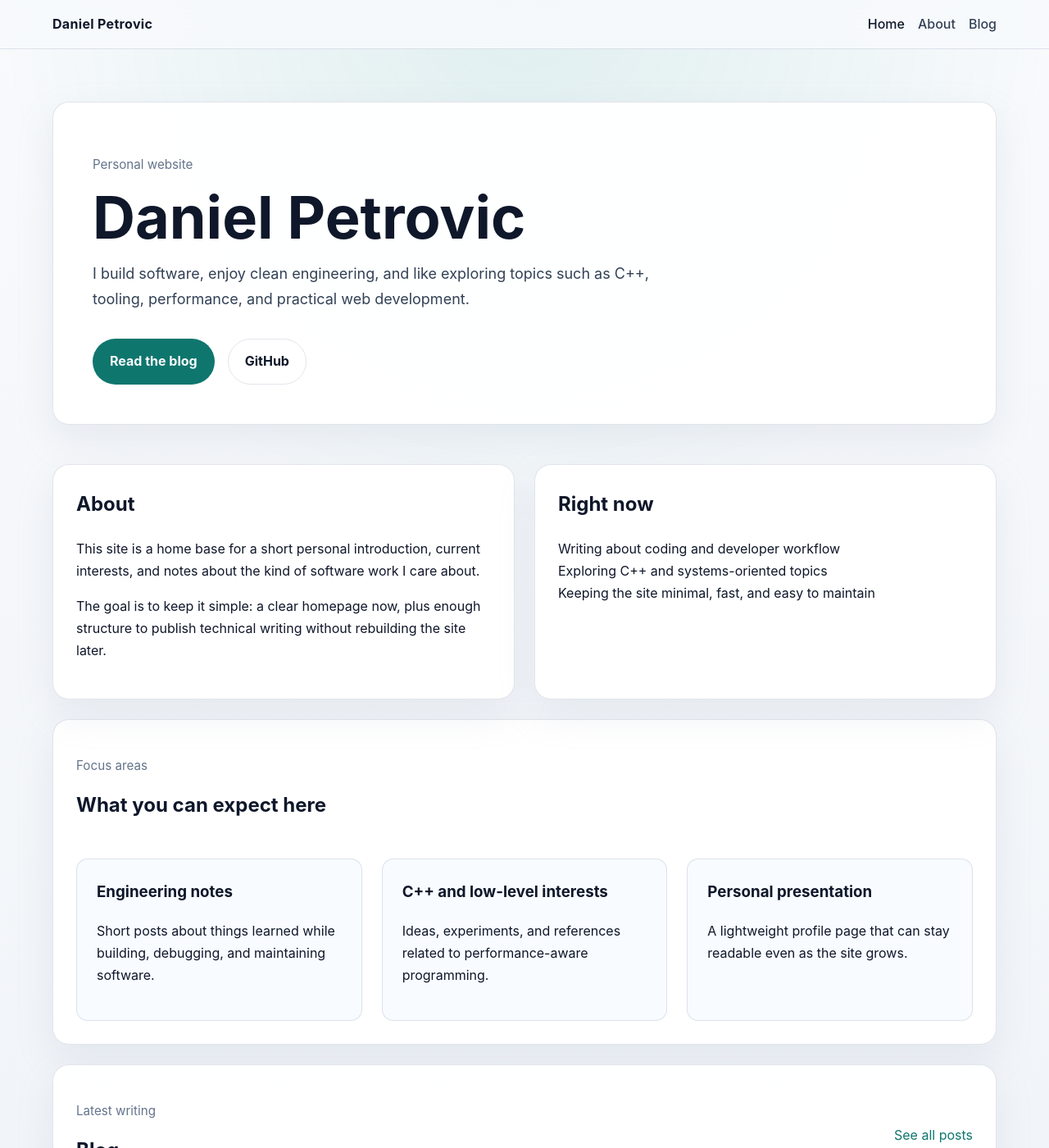
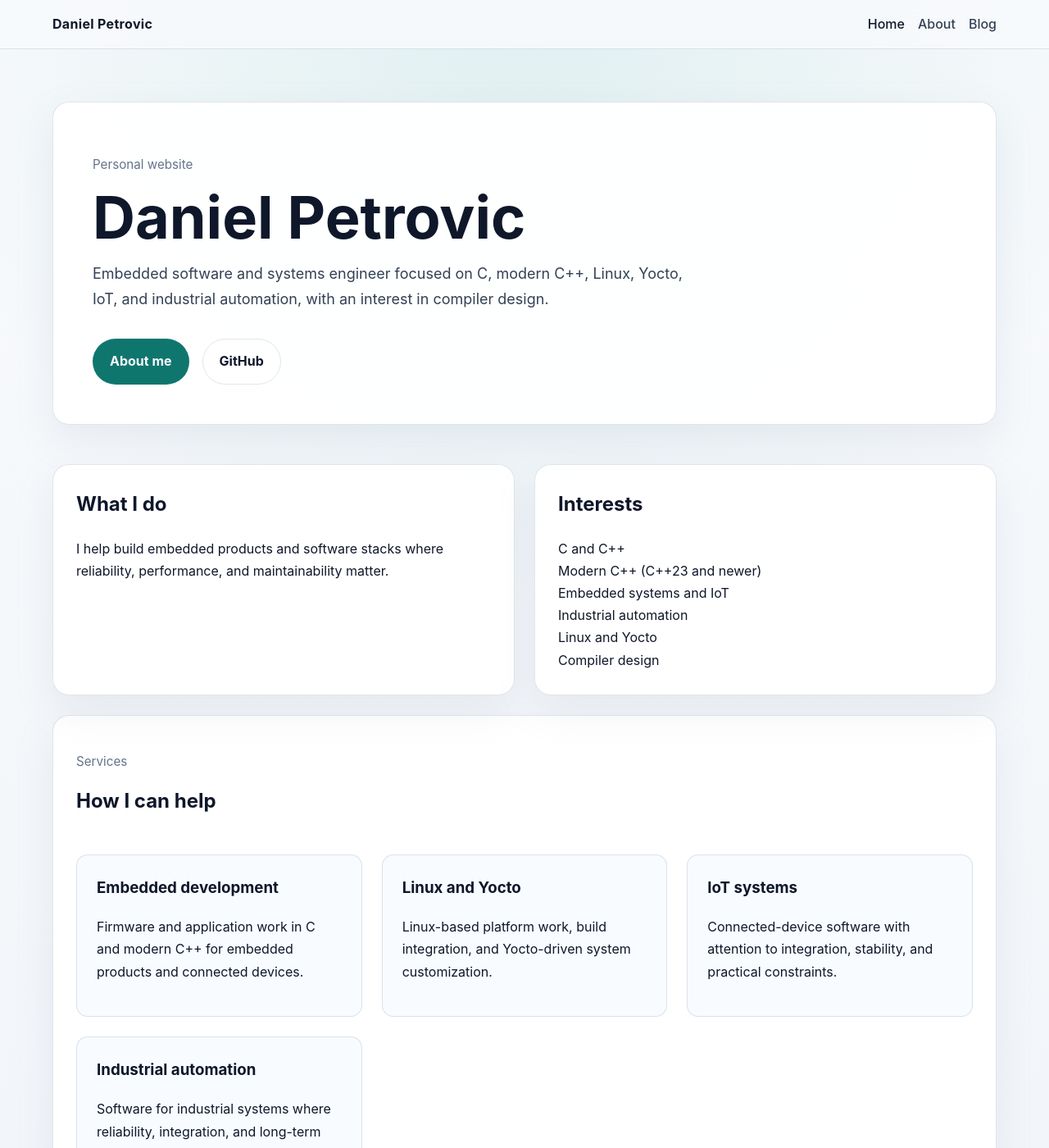
Before and after one commit to daniel-petrovic/daniel-petrovic.github.io, a Jekyll site: the page built from index.md, in a window 1280 px wide and 1400 px high. Shown: the whole window at 82% size. Built offline with Jekyll 4.4.1, drawn with Linux system fonts in a browser that asks for light colours; some of the changed text lies outside the part shown.

Commit message:
Update homepage and about copy

```diff
--- a/index.md
+++ b/index.md
@@ -1,6 +1,6 @@
 ---
 title: Home
-description: Personal website and engineering notes about coding, C++, tooling, and practical software work.
+description: Embedded systems engineering, C and C++, Linux, Yocto, IoT, and practical software work.
 permalink: /
 ---
 
@@ -8,33 +8,32 @@ permalink: /
   <p class="eyebrow">Personal website</p>
   <h1>Daniel Petrovic</h1>
   <p class="lead">
-    I build software, enjoy clean engineering, and like exploring topics such as C++, tooling,
-    performance, and practical web development.
+    Embedded software and systems engineer focused on C, modern C++, Linux, Yocto, IoT, and
+    industrial automation, with an interest in compiler design.
   </p>
   <div class="hero-actions">
-    <a class="button" href="{{ '/blog/' | relative_url }}">Read the blog</a>
+    <a class="button" href="{{ '/about/' | relative_url }}">About me</a>
     <a class="button button-secondary" href="https://github.com/daniel-petrovic">GitHub</a>
   </div>
 </section>
 
 <section class="grid-two">
   <article class="panel">
-    <h2>About</h2>
+    <h2>What I do</h2>
     <p>
-      This site is a home base for a short personal introduction, current interests, and notes
-      about the kind of software work I care about.
-    </p>
-    <p>
-      The goal is to keep it simple: a clear homepage now, plus enough structure to publish
-      technical writing without rebuilding the site later.
+      I help build embedded products and software stacks where reliability, performance, and
+      maintainability matter.
     </p>
   </article>
   <article class="panel">
-    <h2>Right now</h2>
+    <h2>Interests</h2>
     <ul class="plain-list">
-      <li>Writing about coding and developer workflow</li>
-      <li>Exploring C++ and systems-oriented topics</li>
-      <li>Keeping the site minimal, fast, and easy to maintain</li>
+      <li>C and C++</li>
+      <li>Modern C++ (C++23 and newer)</li>
+      <li>Embedded systems and IoT</li>
+      <li>Industrial automation</li>
+      <li>Linux and Yocto</li>
+      <li>Compiler design</li>
     </ul>
   </article>
 </section>
@@ -42,32 +41,50 @@ permalink: /
 <section class="panel">
   <div class="section-header">
     <div>
-      <p class="eyebrow">Focus areas</p>
-      <h2>What you can expect here</h2>
+      <p class="eyebrow">Services</p>
+      <h2>How I can help</h2>
     </div>
   </div>
   <div class="card-grid">
     <article class="card">
-      <h3>Engineering notes</h3>
-      <p>Short posts about things learned while building, debugging, and maintaining software.</p>
+      <h3>Embedded development</h3>
+      <p>Firmware and application work in C and modern C++ for embedded products and connected devices.</p>
     </article>
     <article class="card">
-      <h3>C++ and low-level interests</h3>
-      <p>Ideas, experiments, and references related to performance-aware programming.</p>
+      <h3>Linux and Yocto</h3>
+      <p>Linux-based platform work, build integration, and Yocto-driven system customization.</p>
     </article>
     <article class="card">
-      <h3>Personal presentation</h3>
-      <p>A lightweight profile page that can stay readable even as the site grows.</p>
+      <h3>IoT systems</h3>
+      <p>Connected-device software with attention to integration, stability, and practical constraints.</p>
+    </article>
+    <article class="card">
+      <h3>Industrial automation</h3>
+      <p>Software for industrial systems where reliability, integration, and long-term maintainability matter.</p>
     </article>
   </div>
 </section>
 
-{% assign latest_posts = site.posts | slice: 0, 3 %}
 <section class="panel">
   <div class="section-header">
     <div>
       <p class="eyebrow">Latest writing</p>
-      <h2>Blog</h2>
+      <h2>Technical notes</h2>
+    </div>
+    <a href="{{ '/blog/' | relative_url }}">See all posts</a>
+  </div>
+  <p>
+    I write about the technical details behind the work: C++, low-level software, execution models,
+    and the problems that show up in real systems.
+  </p>
+</section>
+
+{% assign latest_posts = site.posts | slice: 0, 2 %}
+<section class="panel">
+  <div class="section-header">
+    <div>
+      <p class="eyebrow">Recent posts</p>
+      <h2>Latest writing</h2>
     </div>
     <a href="{{ '/blog/' | relative_url }}">See all posts</a>
   </div>
```
Also changed, not shown: about.md (+7 -7 lines).
